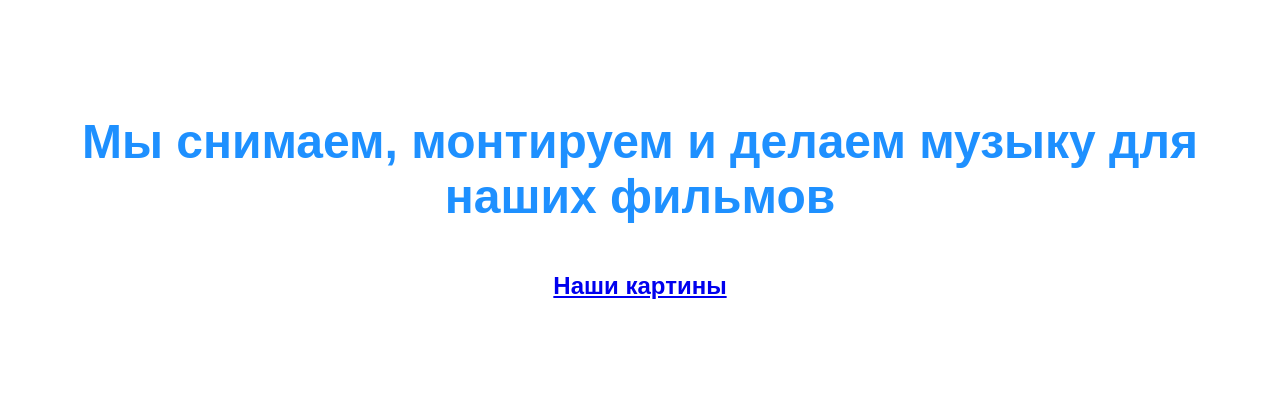
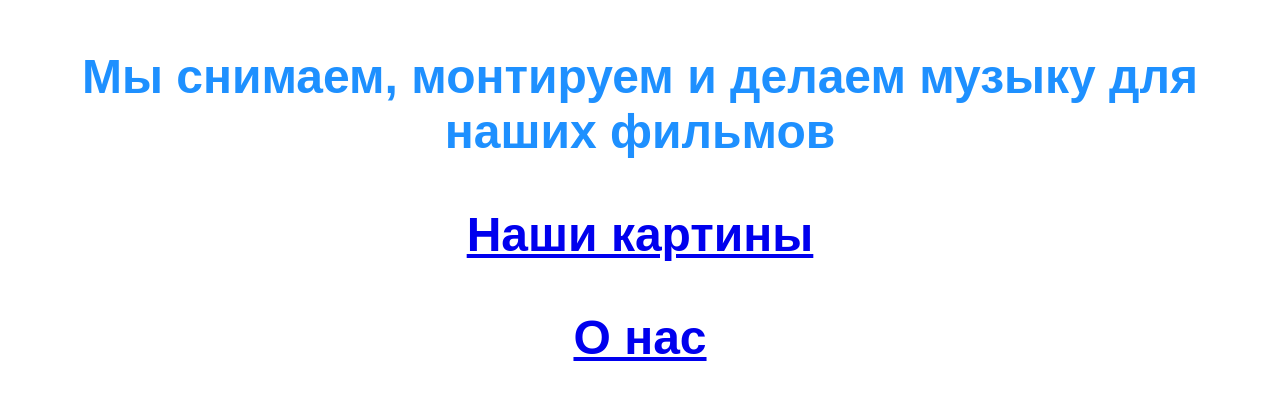
Before and after one commit to 505films/-, a plain HTML site: page index.html in a window 1280 px wide. Shown: the part 182-582 px from the top of the page. Drawn offline with Linux system fonts and the light colour scheme.

Commit message:
Update index.html

```diff
--- a/index.html
+++ b/index.html
@@ -3,7 +3,8 @@
 <table width=100% height=100%>
 <tr><td align=center>
 <h1 align=center><font size="10" color="#1E90FF" face="Arial">Мы снимаем, монтируем и делаем музыку для наших фильмов
-  <p><font size="5" color="#D3D3D3" face="Arial"><a href="ours.html">Наши картины</a></p>
+  <p><font size="7" color="#D3D3D3" face="Arial"><a href="ours.html">Наши картины</a></p>
+  <p><font size="7" color="#D3D3D3" face="Arial"><a href="about.html">О нас</a></p>
 </td></tr>
 </table>
 </body></html>
```
